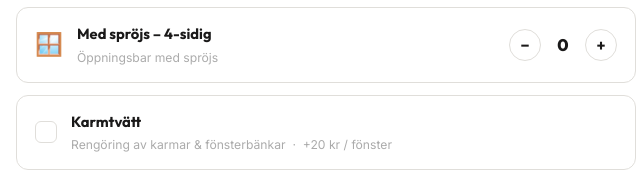
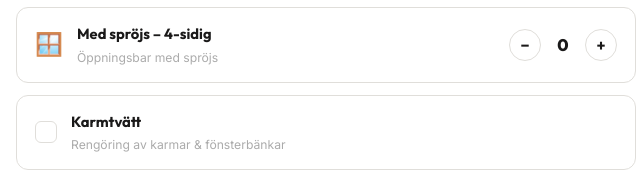
Before and after one commit to alfredsodergren/as-fonsterfix, a plain HTML site: page index.html in a window 1280 px wide. Shown: the part 6518-6709 px from the top of the page, 314-954 px from the left. Drawn offline with Linux system fonts and the light colour scheme.

Commit message:
Remove karmtvätt price hint from step 1
Co-Authored-By: Claude Sonnet 4.6 <noreply@anthropic.com>

```diff
--- a/index.html
+++ b/index.html
@@ -2204,7 +2204,7 @@
               <div class="addon-check" id="karm-check"></div>
               <div>
                 <div class="addon-name">Karmtvätt</div>
-                <div class="addon-sub">Rengöring av karmar &amp; fönsterbänkar &nbsp;·&nbsp; +20 kr / fönster</div>
+                <div class="addon-sub">Rengöring av karmar &amp; fönsterbänkar</div>
               </div>
             </div>
           </div>
```
